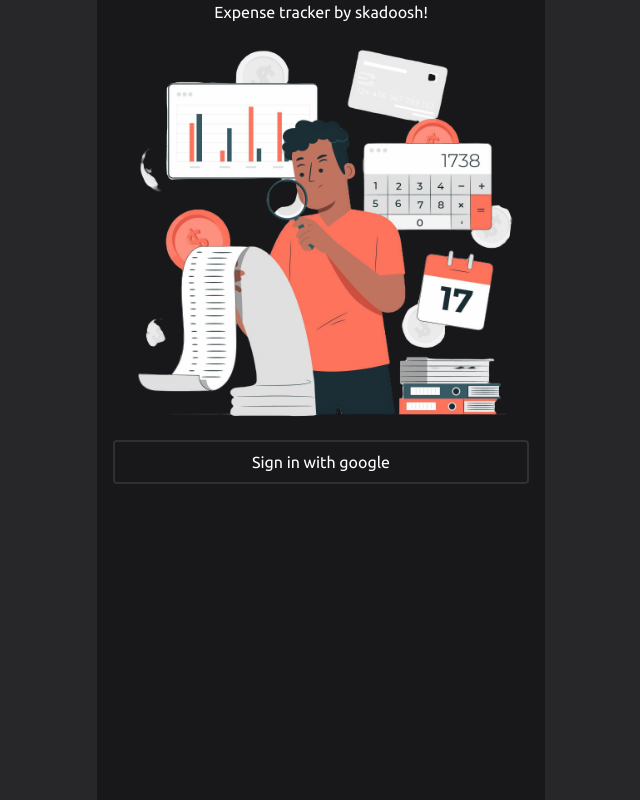
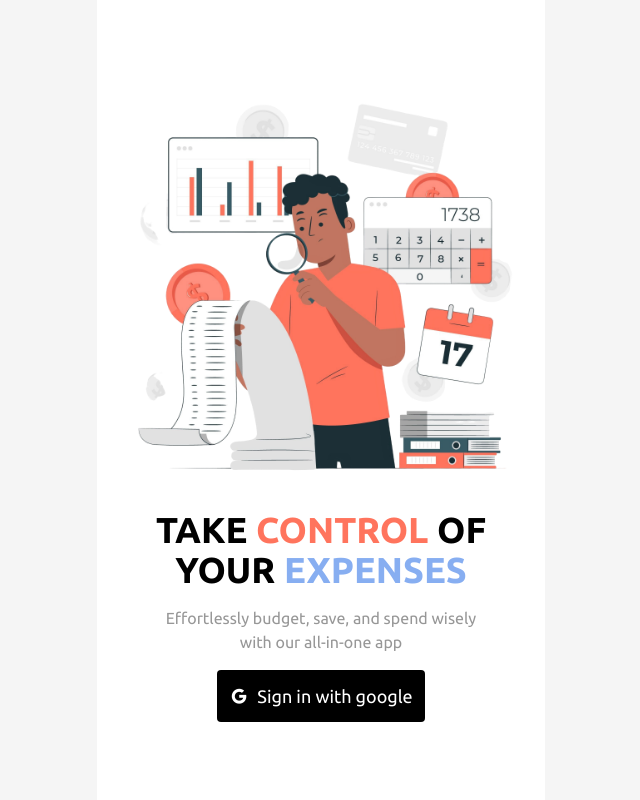
Before and after one commit to joshuaalfonso/expense-tracker, a React (Create React App) app: page / in a window 1280 px wide. Shown: the whole page, without its empty margins (319-959 px from the left). Built offline with nearby package versions, Linux system fonts and the light colour scheme.

Commit message:
set light theme

```diff
--- a/src/App.js
+++ b/src/App.js
@@ -6,8 +6,8 @@ import ExpenseTracker from './pages/expense-tracker/expense-tracker';
 
 function App() {
   return (
-    <div className="bg-zinc-800 min-h-dvh">
-      <div className='bg-zinc-900 w-full md:max-w-md mx-auto min-h-dvh overflow-hidden relative'>
+    <div className="bg-[#F5F5F5] min-h-dvh">
+      <div className='bg-white w-full md:max-w-md mx-auto min-h-dvh overflow-hidden relative'>
 
       <Router>
         <Routes>
--- a/src/components/header.js
+++ b/src/components/header.js
@@ -21,14 +21,14 @@ const Header = () => {
 
     return (
         <header className="p-4 flex justify-between items-center">
-            <i className='bx bx-moon bx-tada-hover text-white text-xl cursor-pointer'></i>
+            <i className='bx bx-moon bx-tada-hover text-black text-xl cursor-pointer'></i>
             <h1
             animate={{x: 20}}
-                className="text-base text-white uppercase"
+                className="text-md text-black uppercase font-semibold"
             >
                 Expenses
             </h1>
-            <i className='bx bx-log-out text-white text-xl cursor-pointer' onClick={signUserOut}></i>
+            <i className='bx bx-log-out text-black text-xl cursor-pointer' onClick={signUserOut}></i>
         </header>
     )
 }
--- a/src/components/modal.js
+++ b/src/components/modal.js
@@ -12,7 +12,7 @@ const Modal = ({ open, onClose, children }) => {
             <motion.div
                 initial={{ y: 1000 }}
                 animate={{ y: 0 }}
-                className="bg-zinc-800 p-5 w-full rounded"
+                className="bg-white p-5 w-full rounded"
                 onClick={(e) => e.stopPropagation()}
             >
                 {children}
--- a/src/pages/auth/index.js
+++ b/src/pages/auth/index.js
@@ -31,19 +31,30 @@ const Auth = () => {
 
 
     return (
-        <div className="h-full px-4 disply flex flex-col items-center justify-center">
-            <h1 className="text-white">Expense tracker by skadoosh!</h1>
+        <div className="h-screen px-4 disply flex flex-col items-center justify-center gap-4 bg-white">
+
             <img
                 src="login-illustration.png"
                 alt="login"
                 width={'100%'}
             />
+
+            <section className="text-center">
+                <h1 className="uppercase text-4xl font-bold">
+                    take <span className="text-[#FF745D]">control</span> of your <span className="text-[#87AEF1]">expenses</span>
+                </h1>
+            </section>
+
+            <p className="text-center text-[#979797] px-10">
+                Effortlessly budget, save, and spend wisely with our all-in-one app
+            </p>
+
             <button
-                className="w-full text-white rounded p-2 flex border-solid border-2 border-white/10"
+                className="bg-black p-3 rounded flex items-center justify-center gap-2"
                 onClick={signInWithGoogle}
             >
-                <box-icon type='logo' name='google' color="white"></box-icon>
-                <span className="flex-1">Sign in with google </span>
+                <i className='bx bxl-google text-white text-xl'></i>
+                <span className="flex-1 text-white text-lg">Sign in with google </span>
             </button>
         </div>
     )
--- a/src/pages/expense-tracker/expense-tracker.js
+++ b/src/pages/expense-tracker/expense-tracker.js
@@ -53,7 +53,7 @@ const ExpenseTracker = () => {
 
                             <input
                                 type="number"
-                                className="text-center text-2xl bg-zinc-800 px-2 py-2 outline-none w-full text-white rounded-lg border-1 transition-colors duration-100 border-solid focus:border-[#596A95] border-white mb-3"
+                                className="text-center text-2xl bg-white px-2 py-2 outline-none w-full text-black rounded-lg border-1 transition-colors duration-100 border-solid focus:border-[#596A95] border-white mb-3"
                                 placeholder="Amount"
                                 required
                                 onChange={(e) => setTransactionAmount(e.target.value)}
@@ -63,22 +63,22 @@ const ExpenseTracker = () => {
                             {description ? (
                                 <div className="text-center mb-4">
                                     <p> {description.emoji} </p>
-                                    <h1 className="text-white"> {description.title} </h1>
+                                    <h1 className="text-black"> {description.title} </h1>
                                 </div>
-                            ) : <h1 className="text-white mb-4 text-center">Please select a tag</h1>}
+                            ) : <h1 className="text-black mb-4 text-center">Please select a tag</h1>}
 
                             <ul className="grid grid-cols-4 gap-4 mb-4">
                                 {tags.map((tag, index) => (
                                     <li key={index} className="flex flex-col items-center" onClick={() => setDescription(tag)}>
                                         <p className="text-2xl">{tag.emoji}</p>
-                                        <h1 className="text-white text-sm">{tag.title}</h1>
+                                        <h1 className="text-black text-sm">{tag.title}</h1>
                                     </li>
                                 ))}
                             </ul>
 
                             <button
                                 type="submit"
-                                className={`w-full  cursor-pointer text-center rounded border border-slate-300 bg-gradient-to-b from-slate-50 to-slate-200 px-4 h-10 font-semibold hover:opacity-80 focus-visible:outline-none focus-visible:ring-1 focus-visible:ring-slate-300 focus-visible:ring-offset-2 active:opacity-100 mb-3 ${pending ? ' opacity-30 pointer-events-none' : ''}`}
+                                className={`w-full  cursor-pointer text-center rounded border bg-[#FF745D] text-white px-4 h-10 font-semibold   mb-3 ${pending ? ' opacity-30 pointer-events-none' : ''}`}
                             >
                                 {pending ? (
                                     <i className='bx bx-loader bx-spin text-xl '></i>
@@ -104,8 +104,8 @@ const ExpenseTracker = () => {
                     <div className="summary">
 
                         <div className="expenses px-4 py-20 flex flex-col justify-center items-center">
-                            <p className="text-white/70 text-sm">Spent this month</p>
-                            <h1 className="text-5xl text-red-500">₱ - {transactionsTotal}.00</h1>
+                            <p className="text-[#979797] text-sm">Spent this month</p>
+                            <h1 className="text-5xl text-[#FF745D] font-medium">₱ - {transactionsTotal}.00</h1>
                         </div>
 
                     </div>
@@ -150,25 +150,25 @@ const ExpenseTracker = () => {
                     {transactions.map((days, index) => (
                         <li key={index} className="mb-6">
                             <div>
-                                <h1 className="text-white/40 text-sm mb-3">
-                                    {days.day}
+                                <h1 className="text-[#979797] text-sm mb-3">
+                                    {format(days.day, 'MMM dd, yyyy')}
                                 </h1>
                             </div>
                             <ul className="flex flex-col gap-2">
                                 {days.transactions.map((transaction, index) => (
-                                    <li key={index} className="bg-zinc-800 flex rounded p-4">
+                                    <li key={index} className="bg-[#F5F5F5] flex rounded p-4">
 
                                         <div className="flex flex-1 gap-3">
                                             <div className="w-12 grid place-items-center text-3xl">
                                                 {transaction.description.emoji}
                                             </div>
                                             <div>
-                                                <h1 className="text-white"> {transaction.description.title} </h1>
-                                                <p className="text-white/40 text-sm"> { format(transaction.createdAt, "H:mm a") } </p>
+                                                <h1 className="text-black"> {transaction.description.title} </h1>
+                                                <p className="text-[#979797] text-sm"> { format(transaction.createdAt, "H:mm a") } </p>
                                             </div>
                                         </div>
 
-                                        <span className="text-red-500 grid place-items-center">
+                                        <span className="text-[#FF745D] font-semibold grid place-items-center">
                                             - {transaction.transactionAmount} ₱
                                         </span>
                                     </li>
```
